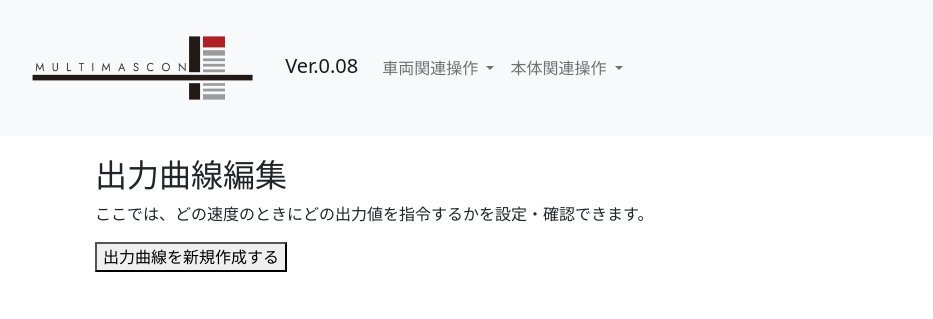
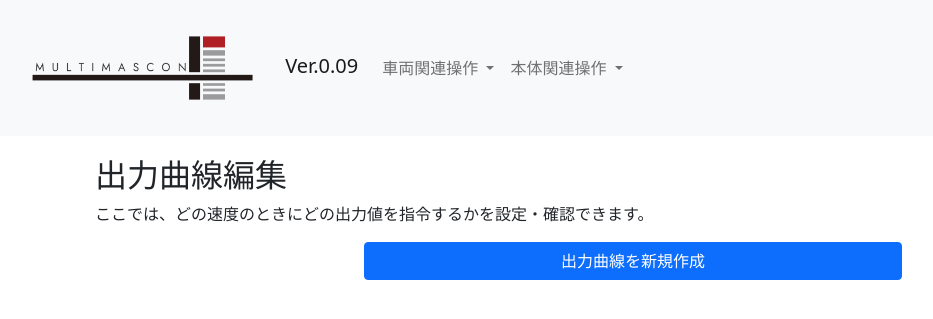
Before and after one commit to mipsparc/mm_web, a Flask app: page /output_speed in a window 1280 px wide. Shown: the top 319 px of the page, without its empty margins (7-940 px from the left). Run offline with Flask 2, Linux system fonts and the light colour scheme; data that the repository does not hold is empty; some libraries are stand-ins or nearby versions.

Commit message:
UI改善

```diff
--- a/templates/output_speed.html
+++ b/templates/output_speed.html
@@ -4,35 +4,40 @@
 <div>
     <p>ここでは、どの速度のときにどの出力値を指令するかを設定・確認できます。</p>
 
-    <div>
     <form method="post">
-            <button type="submit" name="mode" value="new">出力曲線を新規作成する</button>
+        <div class="d-grid gap-2 col-6 mx-auto m-2">
+            <button type="submit" class="btn btn-primary" name="mode" value="new">出力曲線を新規作成</button>
+        </div>
     </form>
-    </div>
 
     {% for curve_group_id, curve_group in curve_groups.items() %}
-    <ul style="background-color:#ffe8ff;list-style:none;padding:10px;max-width:600px">
-        <p>出力曲線番号{{ curve_group_id|e }}
-        <form method="post">
+    <div class="border border-3 d-inline-flex flex-column m-2">
+        <form method="post" class="row m-2">
             <input type="hidden" name="curve_group_id" value="{{ curve_group_id|e }}">
-            <button type="submit" name="mode" value="delGroup" onclick="return confirm('本当に削除しますか')">出力曲線を削除する</button>
+            <h4>出力曲線{{ curve_group_id|e }}</h4>
+            <button type="submit" class="btn btn btn-outline-danger" name="mode" value="delGroup" onclick="return confirm('本当に削除しますか')">出力曲線を削除する</button>
         </form>
         {% for curve in curve_group %}
-        <li>
-            <form method="post">
+        <form method="post" class="m-2">
             <input type="hidden" name="curve_id" value="{{ curve.curve_id|e }}">
             <input type="hidden" name="curve_group_id" value="{{ curve.curve_group_id|e }}">
-                <label>速度: <input type="number" name="speed" pattern="[0-9]+" value="{{ curve.speed|e }}" required></label>
-                <label style="padding-left:20px;">出力値: <input type="number" name="output" size="5"  value="{{ curve.output|e }}" required></label>
-                <button type="submit" name="mode" value="save">保存</button>
+            <div class="input-group m-1">
+                <span class="input-group-text">速度</span>
+                <input type="number" class="form-control" name="speed" pattern="[0-9]+" value="{{ curve.speed|e }}" required>
+                <span class="input-group-text">出力</span>
+                <input type="number" class="form-control" name="output" value="{{ curve.output|e }}" required>
+            </div>
+            <button type="submit" class="btn btn-primary m-1" name="mode" value="save">保存</button>
             {% if not curve.isnew %}
-                <button type="submit" name="mode" value="del" formnovalidate>削除</button>
+            <button type="submit" class="btn btn-warning m-1" name="mode" value="del" formnovalidate>削除</button>
             {% endif %}
         </form>
-        </li>
         {% endfor %}
-    </ul>
+    </div>
     {% endfor %}
+
+    <div class="chart_svg text-center m-2">
         {{ chart_img | safe }}
     </div>
+</div>
 {% endblock %}
--- a/version.py
+++ b/version.py
@@ -1,4 +1,4 @@
 #coding:utf-8
 
-VERSION = '0.08'
+VERSION = '0.09'
 SCHEME_VERSION = 5
```
Lines whose indentation alone changed are shown as unchanged.
